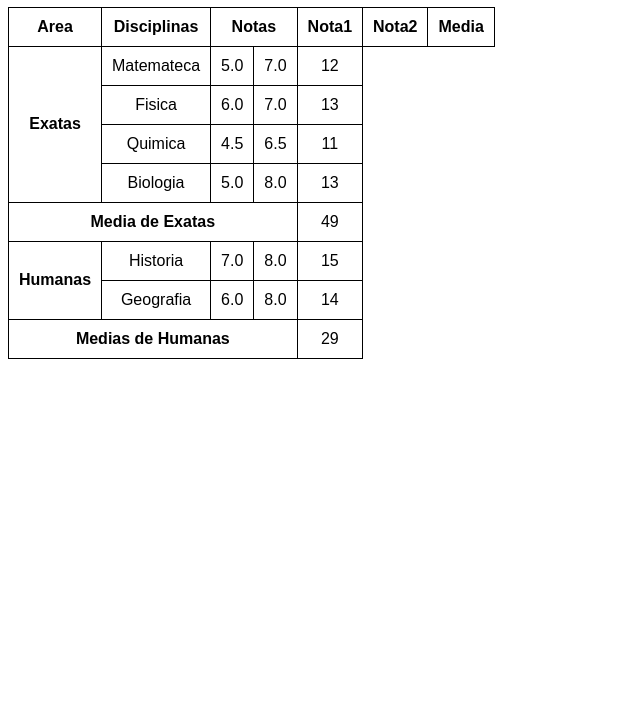
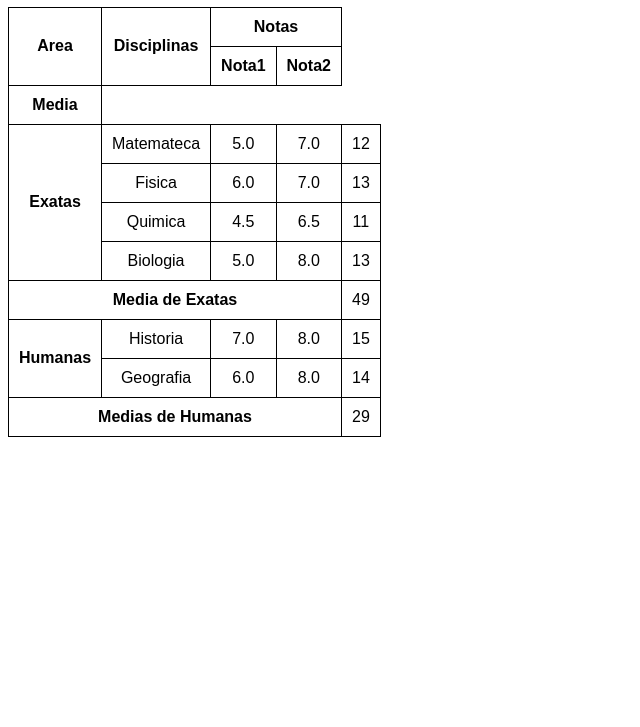
Before and after one commit to Ariel0707/hte-css-estudo, a plain HTML site: page tabela01/desafio/dtabela3.html in a window 1280 px wide. Shown: the part 73-800 px from the top of the page, without its empty margins (0-640 px from the left). Drawn offline with Linux system fonts and the light colour scheme.

Commit message:
Update dtabela3.html
Hrh

```diff
--- a/tabela01/desafio/dtabela3.html
+++ b/tabela01/desafio/dtabela3.html
@@ -26,11 +26,13 @@
     <table>
         <thead>
               <tr>
-                <th rowspan="5">Area</th>
+                <th rowspan="2">Area</th>
                 <th rowspan="2">Disciplinas</th>
                 <th colspan="2">Notas</th>
+                <tr>
                 <th>Nota1</th>
                 <th>Nota2</th>
+                </tr>
                 <th rowspan="2">Media</th>
             </tr>
         </thead>
```
